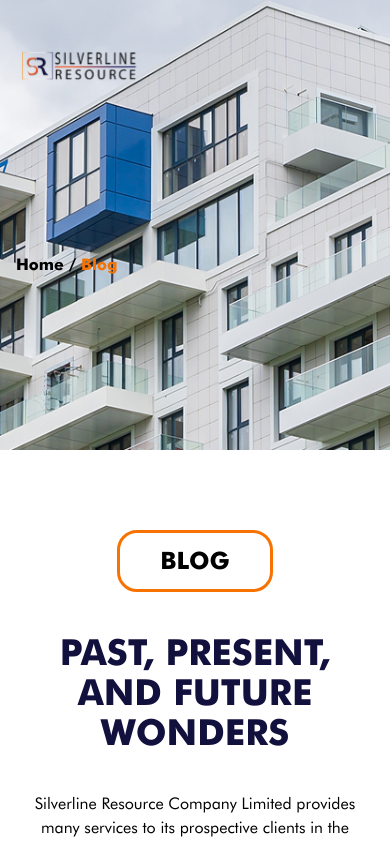
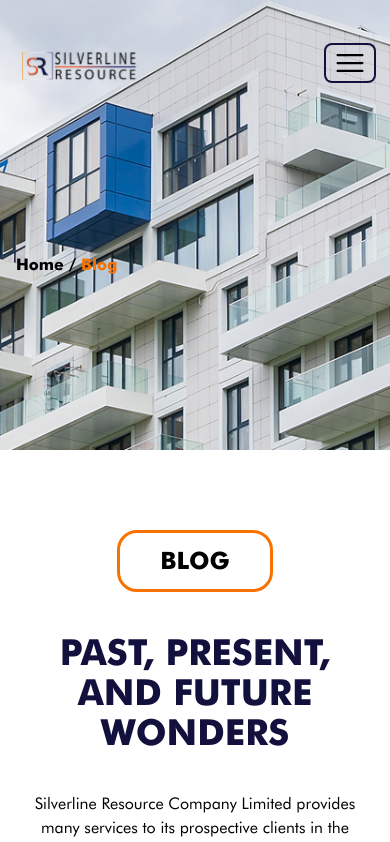
Before and after one commit to datrixkris/silverline-resource, a Next.js app in the folder silverline-resource/: page /blog in a window 390 px wide. Shown: the top 842 px of the page. Built offline with nearby package versions, Linux system fonts and the light colour scheme.

Commit message:
mobile navigation

```diff
--- /dev/null
+++ b/silverline-resource/app/components/generic/MobileNav.tsx
@@ -0,0 +1,128 @@
+import React, { useState } from "react";
+import HamburgerIcon from "../icons/HamburgerIcon";
+import Link from "next/link";
+import Image from "next/image";
+import { usePathname } from "next/navigation";
+import { motion, AnimatePresence } from "framer-motion";
+import CloseIcon from "../icons/CloseIcon";
+
+export interface Links {
+  name: string;
+  link: string;
+}
+
+const MobileNav = ({
+  links,
+  className,
+}: {
+  links: Links[];
+  className?: string;
+}) => {
+  const pathname = usePathname();
+  const [showDropdown, setShowDropdown] = useState(false);
+  return (
+    <div className="">
+      {/* hamburger */}
+      <div className="w-fit" onClick={() => setShowDropdown(!showDropdown)}>
+        <AnimatePresence mode="wait">
+          {showDropdown ? (
+            <motion.div
+              key="close"
+              initial={{ opacity: 0, scale: 0.8 }}
+              animate={{ opacity: 1, scale: 1 }}
+              exit={{ opacity: 0, scale: 0.8 }}
+              transition={{ duration: 0.2 }}
+              className="w-fit"
+            >
+              <CloseIcon
+                className={`w-12 h-9 rounded-full hover:cursor-pointer ${className}`}
+              />
+            </motion.div>
+          ) : (
+            <motion.div
+              key="hamburger"
+              initial={{ opacity: 0, scale: 0.8 }}
+              animate={{ opacity: 1, scale: 1 }}
+              exit={{ opacity: 0, scale: 0.8 }}
+              transition={{ duration: 0.2 }}
+              className="w-fit"
+            >
+              <HamburgerIcon
+                className={`w-12 h-9 ring-2 ring-secondary rounded-md hover:cursor-pointer ${className}`}
+              />
+            </motion.div>
+          )}
+        </AnimatePresence>
+      </div>
+
+      {/* dropdown */}
+      <AnimatePresence>
+        {showDropdown && (
+          <motion.div
+            initial={{ height: 0, opacity: 0 }}
+            animate={{
+              height: "auto",
+              opacity: 1,
+            }}
+            exit={{ height: 0 }}
+            transition={{ duration: 0.3, ease: "easeInOut" }}
+            className="border-t overflow-hidden border-gray-300 shadow-md absolute top-full left-0 right-0 bg-white h-auto z-50 divide-y divide-gray-300 maximum-width"
+          >
+            {links.map((link, index) => {
+              return (
+                <Link
+                  href={link.link}
+                  key={index}
+                  className={`px-5 py-3 block hover:text-primary text-secondary font-medium ${
+                    pathname === link.link ? "!text-primary" : ""
+                  }`}
+                >
+                  {link.name}
+                </Link>
+              );
+            })}
+
+            {/* socials */}
+            <div className="flex items-center justify-center py-3 px-5">
+              <div
+                className={` size-10 rounded-full flex items-center justify-center `}
+              >
+                <Image
+                  className="w-full"
+                  src="/icons/facebook.svg"
+                  alt="logo"
+                  width={30}
+                  height={30}
+                />
+              </div>
+              <div
+                className={` size-10 rounded-full flex items-center justify-center `}
+              >
+                <Image
+                  className="w-full"
+                  src="/icons/instagram.svg"
+                  alt="logo"
+                  width={30}
+                  height={30}
+                />
+              </div>
+              <div
+                className={` size-10 rounded-full flex items-center justify-center `}
+              >
+                <Image
+                  className="w-full"
+                  src="/icons/twitter.svg"
+                  alt="logo"
+                  width={30}
+                  height={30}
+                />
+              </div>
+            </div>
+          </motion.div>
+        )}
+      </AnimatePresence>
+    </div>
+  );
+};
+
+export default MobileNav;
--- a/silverline-resource/app/components/generic/NavBar.tsx
+++ b/silverline-resource/app/components/generic/NavBar.tsx
@@ -4,8 +4,9 @@ import Image from "next/image";
 import Link from "next/link";
 import { usePathname } from "next/navigation";
 import React, { useEffect, useState } from "react";
+import MobileNav, { Links } from "./MobileNav";
 
-const links = [
+const links: Links[] = [
   { name: "Home", link: "/" },
   { name: "About us", link: "/about" },
   { name: "What we do", link: "/services" },
@@ -120,6 +121,13 @@ const NavBar = ({ type }: { type?: "white" }) => {
             </div>
           </div>
         </div>
+
+        <div className="md:hidden">
+          <MobileNav
+            className={navColor === "white" ? "ring-white" : "ring-secondary"}
+            links={links}
+          />
+        </div>
       </div>
     </nav>
   );
--- /dev/null
+++ b/silverline-resource/app/components/icons/CloseIcon.tsx
@@ -0,0 +1,22 @@
+import React from "react";
+
+const CloseIcon = ({ className }: { className?: string }) => {
+  return (
+    <svg
+      xmlns="http://www.w3.org/2000/svg"
+      fill="none"
+      viewBox="0 0 24 24"
+      strokeWidth={1.5}
+      stroke="currentColor"
+      className={`size-6 ${className}`}
+    >
+      <path
+        strokeLinecap="round"
+        strokeLinejoin="round"
+        d="M6 18 18 6M6 6l12 12"
+      />
+    </svg>
+  );
+};
+
+export default CloseIcon;
--- /dev/null
+++ b/silverline-resource/app/components/icons/HamburgerIcon.tsx
@@ -0,0 +1,20 @@
+import React from "react";
+
+const HamburgerIcon = ({ className }: { className?: string }) => {
+  return (
+    <svg
+      xmlns="http://www.w3.org/2000/svg"
+      viewBox="0 0 24 24"
+      fill="currentColor"
+      className={`size-6 ${className}`}
+    >
+      <path
+        fillRule="evenodd"
+        d="M3 6.75A.75.75 0 0 1 3.75 6h16.5a.75.75 0 0 1 0 1.5H3.75A.75.75 0 0 1 3 6.75ZM3 12a.75.75 0 0 1 .75-.75h16.5a.75.75 0 0 1 0 1.5H3.75A.75.75 0 0 1 3 12Zm0 5.25a.75.75 0 0 1 .75-.75h16.5a.75.75 0 0 1 0 1.5H3.75a.75.75 0 0 1-.75-.75Z"
+        clipRule="evenodd"
+      />
+    </svg>
+  );
+};
+
+export default HamburgerIcon;
--- a/silverline-resource/app/services/components/ServicesSection.tsx
+++ b/silverline-resource/app/services/components/ServicesSection.tsx
@@ -27,7 +27,7 @@ const ServicesSection = () => {
         </div>
       </div>
 
-      <div className="bg-background space-y-16 py-16 pb-24">
+      <div className="bg-background space-y-16 py-16 pb-24 maximum-width">
         <WhatWeDoGrid />
 
         <div className="maximum-width">
--- a/silverline-resource/package.json
+++ b/silverline-resource/package.json
@@ -9,6 +9,7 @@
     "lint": "next lint"
   },
   "dependencies": {
+    "framer-motion": "^12.4.10",
     "next": "15.2.1",
     "react": "^19.0.0",
     "react-dom": "^19.0.0"
```
Also changed, not shown: 1 other file (tests, documents, lock files or other folders).
